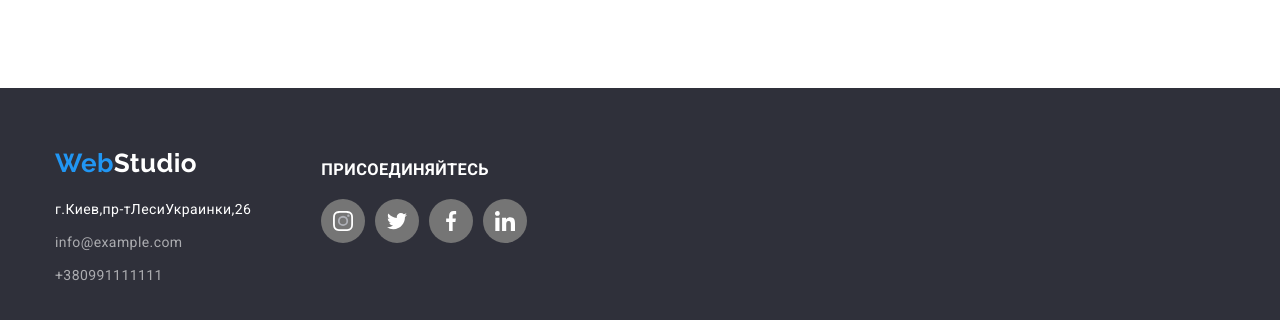
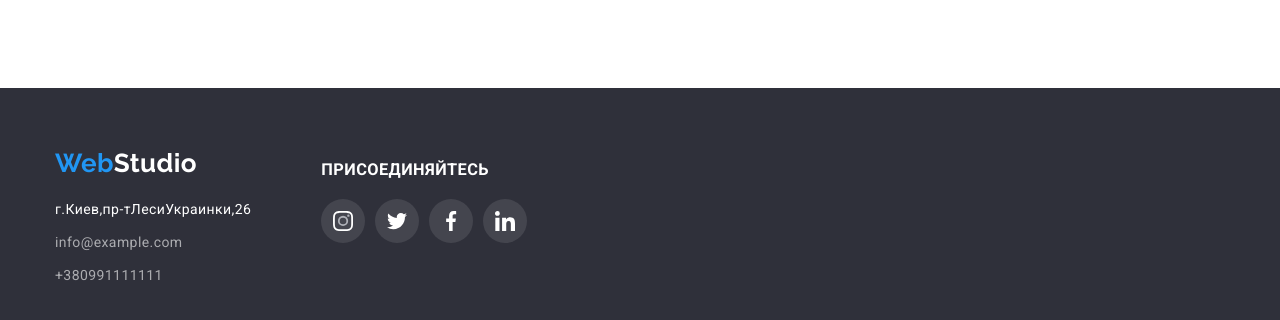
Before and after one commit to AdamenkoKaterina/goit-markup-hw-04, a plain HTML site: page index.html in a window 1280 px wide. Shown: the part 2589-2909 px from the top of the page. Drawn offline with nearby package versions, Linux system fonts and the light colour scheme.

Commit message:
Меняет фон иконок в футере

```diff
--- a/css/styles.css
+++ b/css/styles.css
@@ -404,7 +404,7 @@ text-decoration: none;
     width: 44px;
     justify-content:center;
     align-items: center;
-    background-color: var(--text-color);
+    background-color: rgba(255, 255, 255, 0.1);
     border-radius: 50%;
 }
 .networks-icon {
```
